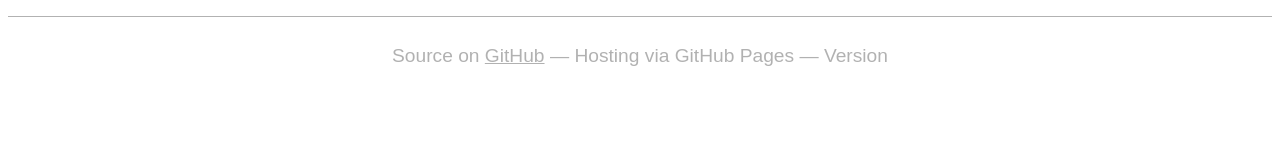
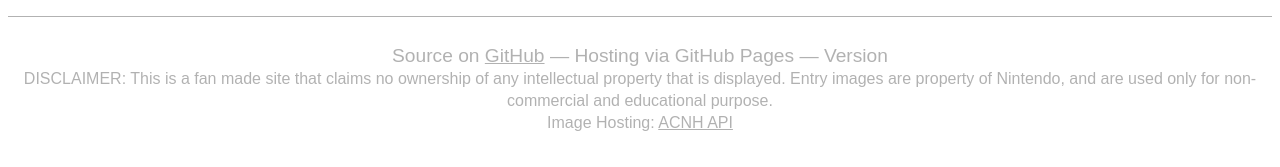
Before and after one commit to avgrad/acnh-collect, a React (Create React App) app: page / in a window 1280 px wide. Shown: the part 5273-5440 px from the top of the page. Before the commit the page ends 5377 px from the top, so only its background shows below. Built offline with nearby package versions, Linux system fonts and the light colour scheme; a web font is replaced by a local one.

Commit message:
image hosting source notice

```diff
--- a/src/App.js
+++ b/src/App.js
@@ -53,6 +53,23 @@ export default function App() {
                 </a>{" "}
                 &mdash; Hosting via GitHub Pages &mdash; Version{" "}
                 {process.env.REACT_APP_VERSION}
+                <br />
+                <small>
+                    DISCLAIMER: This is a fan made site that claims no ownership
+                    of any intellectual property that is displayed. Entry images
+                    are property of Nintendo, and are used only for
+                    non-commercial and educational purpose.
+                </small>
+                <br />
+                <small>
+                    Image Hosting:{" "}
+                    <a
+                        href="https://acnhapi.com/"
+                        target="_blank"
+                        rel="noopener noreferrer">
+                        ACNH API
+                    </a>
+                </small>
             </footer>
         </CollectionProvider>
     );
```
